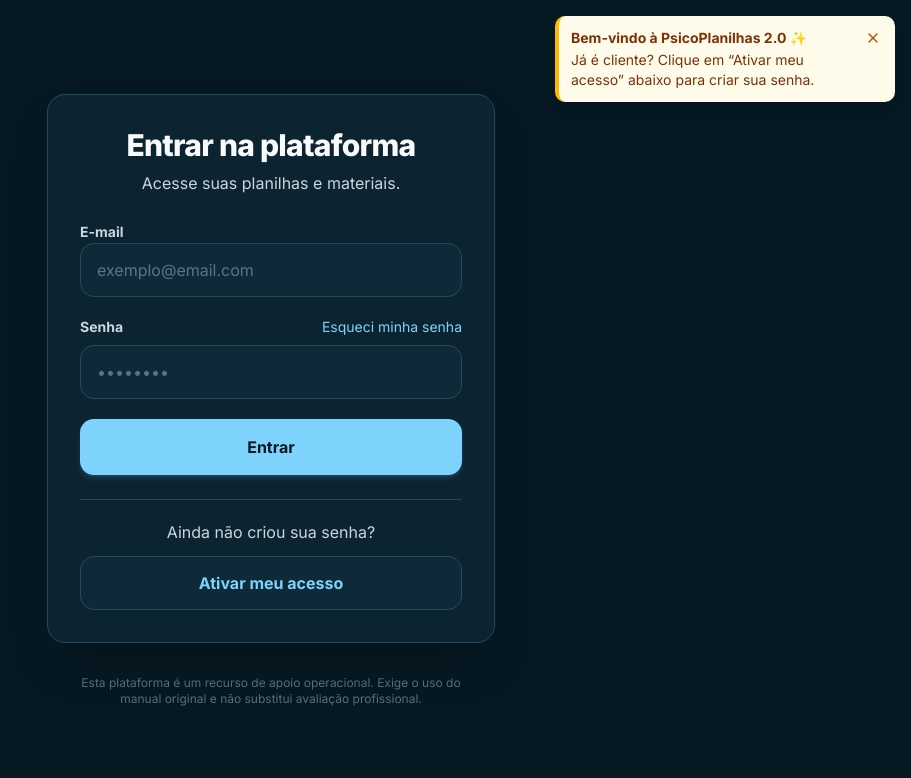
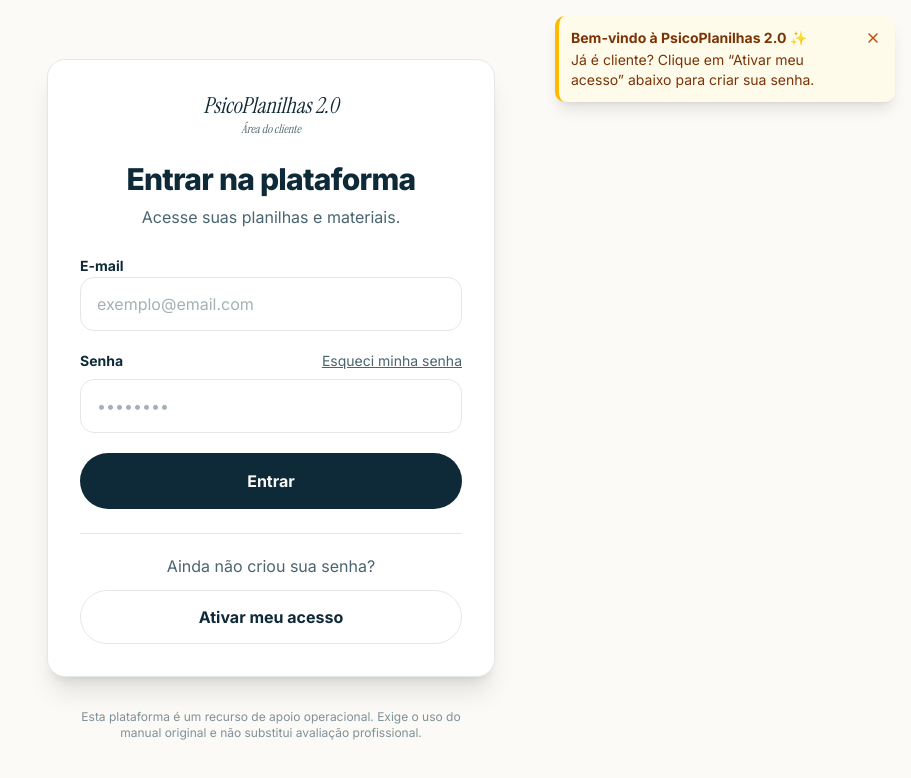
Before and after one commit to Aleporto73/psico2, a Next.js app: page /login in a window 1280 px wide. Shown: the top 778 px of the page, without its empty margins (369-1280 px from the left). Built offline with nearby package versions, Linux system fonts and the light colour scheme; no server answers.

Commit message:
ui: alinha telas de acesso ao design do PsicoPlanilhas

```diff
--- a/src/app/definir-senha/page.tsx
+++ b/src/app/definir-senha/page.tsx
@@ -143,14 +143,20 @@
   };
 
   return (
-    <div className="flex min-h-screen flex-col items-center justify-center p-6 bg-[#061923] text-[#F8FAFC]">
-      <div className="w-full max-w-md p-8 space-y-6 bg-[#0B2430] backdrop-blur-md rounded-2xl shadow-2xl border border-[#1F4D5C]">
+    <div className="flex min-h-screen flex-col items-center justify-center p-6 bg-pp-canvas text-pp-ink">
+      <div className="w-full max-w-md p-8 space-y-6 bg-white rounded-2xl shadow-xl border border-pp-hairline">
+
+        {/* Marca tipográfica — igual /app/layout */}
+        <div className="text-center">
+          <p className="font-serif italic text-[22px] leading-tight text-pp-ink">PsicoPlanilhas 2.0</p>
+          <p className="font-serif italic text-xs text-pp-ink-soft mt-0.5">Área do cliente</p>
+        </div>
 
         {/* Loading state */}
         {checking && (
           <div className="text-center py-8 space-y-4">
-            <div className="w-8 h-8 border-3 border-[#1F4D5C] border-t-[#7DD3FC] rounded-full animate-spin mx-auto" />
-            <p className="text-[#CBD5E1] text-base">Verificando seu link...</p>
+            <div className="w-8 h-8 border-3 border-pp-hairline border-t-pp-ink rounded-full animate-spin mx-auto" />
+            <p className="text-pp-ink-soft text-base">Verificando seu link...</p>
           </div>
         )}
 
@@ -158,19 +164,19 @@
         {!checking && linkExpired && (
           <div className="text-center py-4 space-y-6">
             <div className="space-y-3">
-              <div className="w-16 h-16 mx-auto rounded-full bg-[#FB7185]/10 border border-[#FB7185]/20 flex items-center justify-center">
-                <svg className="w-8 h-8 text-[#FB7185]" fill="none" stroke="currentColor" strokeWidth="1.5" viewBox="0 0 24 24">
+              <div className="w-16 h-16 mx-auto rounded-full bg-pp-danger/10 border border-pp-danger/20 flex items-center justify-center">
+                <svg className="w-8 h-8 text-pp-danger" fill="none" stroke="currentColor" strokeWidth="1.5" viewBox="0 0 24 24">
                   <path strokeLinecap="round" strokeLinejoin="round" d="M12 9v2m0 4h.01m-6.938 4h13.856c1.54 0 2.502-1.667 1.732-3L13.732 4c-.77-1.333-2.694-1.333-3.464 0L3.34 16c-.77 1.333.192 3 1.732 3z" />
                 </svg>
               </div>
-              <h1 className="text-2xl font-bold text-[#F8FAFC]">Link expirado</h1>
-              <p className="text-[#CBD5E1] text-base leading-relaxed">
+              <h1 className="text-2xl font-bold text-pp-ink">Link expirado</h1>
+              <p className="text-pp-ink-soft text-base leading-relaxed">
                 Esse link venceu. Solicite um novo link de ativação.
               </p>
             </div>
             <Link
               href="/ativar-acesso"
-              className="inline-block w-full py-4 text-center text-base font-bold bg-[#7DD3FC] text-[#061923] hover:bg-[#67E8F9] rounded-xl transition duration-200 shadow-md shadow-[#7DD3FC]/15"
+              className="inline-block w-full py-4 text-center text-base font-bold bg-pp-ink text-pp-canvas hover:bg-pp-ink-soft rounded-pill transition duration-200"
             >
               Receber novo link
             </Link>
@@ -182,65 +188,65 @@
           <>
             {/* Title */}
             <div className="space-y-2 text-center">
-              <h1 className="text-3xl font-extrabold tracking-tight text-[#F8FAFC]">
+              <h1 className="text-3xl font-extrabold tracking-tight text-pp-ink">
                 Crie sua senha
               </h1>
-              <p className="text-[#CBD5E1] text-base">
+              <p className="text-pp-ink-soft text-base">
                 Digite uma senha para acessar suas planilhas.
               </p>
             </div>
 
             {/* Error */}
             {errorMsg && (
-              <div className="p-4 text-base font-medium text-[#FB7185] bg-[#FB7185]/10 border border-[#FB7185]/20 rounded-xl text-center">
+              <div className="p-4 text-base font-medium text-pp-danger bg-pp-danger/10 border border-pp-danger/20 rounded-xl text-center">
                 {errorMsg}
               </div>
             )}
 
             {success ? (
-              <div className="p-6 text-center space-y-3 bg-[#34D399]/10 border border-[#34D399]/20 rounded-xl">
-                <div className="w-12 h-12 mx-auto rounded-full bg-[#34D399]/20 flex items-center justify-center">
-                  <svg className="w-6 h-6 text-[#34D399]" fill="none" stroke="currentColor" strokeWidth="2" viewBox="0 0 24 24">
+              <div className="p-6 text-center space-y-3 bg-pp-success/10 border border-pp-success/20 rounded-xl">
+                <div className="w-12 h-12 mx-auto rounded-full bg-pp-success/20 flex items-center justify-center">
+                  <svg className="w-6 h-6 text-pp-success" fill="none" stroke="currentColor" strokeWidth="2" viewBox="0 0 24 24">
                     <path strokeLinecap="round" strokeLinejoin="round" d="M5 13l4 4L19 7" />
                   </svg>
                 </div>
-                <p className="font-bold text-xl text-[#F8FAFC]">Senha criada!</p>
-                <p className="text-[#CBD5E1] text-sm">Entrando na plataforma...</p>
+                <p className="font-bold text-xl text-pp-ink">Senha criada!</p>
+                <p className="text-pp-ink-soft text-sm">Entrando na plataforma...</p>
               </div>
             ) : (
               <form onSubmit={handleSubmit} className="space-y-5">
                 <div className="space-y-2">
-                  <label className="text-sm font-bold text-[#CBD5E1]">Nova senha</label>
+                  <label className="text-sm font-bold text-pp-ink">Nova senha</label>
                   <input
                     type="password"
                     required
                     value={password}
                     onChange={(e) => setPassword(e.target.value)}
                     placeholder="Mínimo 6 caracteres"
-                    className="w-full px-4 py-3.5 bg-[#0E2A38] border border-[#1F4D5C] rounded-xl text-base text-[#F8FAFC] placeholder-[#94A3B8]/60 focus:outline-none focus:border-[#7DD3FC] focus:ring-1 focus:ring-[#7DD3FC] transition duration-200"
+                    className="w-full px-4 py-3.5 bg-white border border-pp-hairline rounded-xl text-base text-pp-ink placeholder-pp-ink-soft/50 focus:outline-none focus:border-pp-ink focus:ring-1 focus:ring-pp-ink transition duration-200"
                   />
                 </div>
 
                 <div className="space-y-2">
-                  <label className="text-sm font-bold text-[#CBD5E1]">Repita a senha</label>
+                  <label className="text-sm font-bold text-pp-ink">Repita a senha</label>
                   <input
                     type="password"
                     required
                     value={confirmPassword}
                     onChange={(e) => setConfirmPassword(e.target.value)}
                     placeholder="Digite novamente"
-                    className="w-full px-4 py-3.5 bg-[#0E2A38] border border-[#1F4D5C] rounded-xl text-base text-[#F8FAFC] placeholder-[#94A3B8]/60 focus:outline-none focus:border-[#7DD3FC] focus:ring-1 focus:ring-[#7DD3FC] transition duration-200"
+                    className="w-full px-4 py-3.5 bg-white border border-pp-hairline rounded-xl text-base text-pp-ink placeholder-pp-ink-soft/50 focus:outline-none focus:border-pp-ink focus:ring-1 focus:ring-pp-ink transition duration-200"
                   />
                 </div>
 
                 <button
                   type="submit"
                   disabled={loading}
-                  className="w-full py-4 text-base font-bold bg-[#7DD3FC] text-[#061923] hover:bg-[#67E8F9] disabled:bg-[#0E2A38] disabled:text-[#94A3B8] rounded-xl transition duration-200 shadow-md shadow-[#7DD3FC]/15 flex items-center justify-center gap-2"
+                  className="w-full py-4 text-base font-bold bg-pp-ink text-pp-canvas hover:bg-pp-ink-soft disabled:opacity-50 rounded-pill transition duration-200 flex items-center justify-center gap-2"
                 >
                   {loading ? (
                     <>
-                      <span className="w-5 h-5 border-2 border-[#061923]/30 border-t-[#061923] rounded-full animate-spin" />
+                      <span className="w-5 h-5 border-2 border-pp-canvas/30 border-t-pp-canvas rounded-full animate-spin" />
                       Salvando...
                     </>
                   ) : (
@@ -253,7 +259,7 @@
         )}
       </div>
 
-      <div className="mt-8 text-center text-xs text-[#94A3B8]/60 max-w-sm">
+      <div className="mt-8 text-center text-xs text-pp-ink-soft/70 max-w-sm">
         Esta plataforma é um recurso de apoio operacional. Exige o uso do manual original e não substitui avaliação profissional.
       </div>
     </div>
--- a/src/app/login/page.tsx
+++ b/src/app/login/page.tsx
@@ -111,7 +111,7 @@
   };
 
   return (
-    <div className="flex min-h-screen flex-col items-center justify-center p-6 bg-[#061923] text-[#F8FAFC]">
+    <div className="flex min-h-screen flex-col items-center justify-center p-6 bg-pp-canvas text-pp-ink">
 
       {/* Toast de boas-vindas para clientes legacy (migração v1 → v2). Mobile:
           faixa fina no topo; desktop: toast no canto superior direito. Dispensável
@@ -138,27 +138,33 @@
         </div>
       )}
 
-      <div className="w-full max-w-md p-8 space-y-6 bg-[#0B2430] backdrop-blur-md rounded-2xl shadow-2xl border border-[#1F4D5C]">
+      <div className="w-full max-w-md p-8 space-y-6 bg-white rounded-2xl shadow-xl border border-pp-hairline">
+
+        {/* Marca tipográfica — igual /app/layout */}
+        <div className="text-center">
+          <p className="font-serif italic text-[22px] leading-tight text-pp-ink">PsicoPlanilhas 2.0</p>
+          <p className="font-serif italic text-xs text-pp-ink-soft mt-0.5">Área do cliente</p>
+        </div>
 
         {/* Title */}
         <div className="space-y-2 text-center">
-          <h1 className="text-3xl font-extrabold tracking-tight text-[#F8FAFC]">
+          <h1 className="text-3xl font-extrabold tracking-tight text-pp-ink">
             Entrar na plataforma
           </h1>
-          <p className="text-[#CBD5E1] text-base">
+          <p className="text-pp-ink-soft text-base">
             Acesse suas planilhas e materiais.
           </p>
         </div>
 
         {/* Feedback Messages */}
         {errorMsg && (
-          <div className="p-4 text-base font-medium text-[#FB7185] bg-[#FB7185]/10 border border-[#FB7185]/20 rounded-xl text-center">
+          <div className="p-4 text-base font-medium text-pp-danger bg-pp-danger/10 border border-pp-danger/20 rounded-xl text-center">
             {errorMsg}
           </div>
         )}
 
         {infoMsg && (
-          <div className="p-4 text-base font-medium text-[#34D399] bg-[#34D399]/10 border border-[#34D399]/20 rounded-xl text-center">
+          <div className="p-4 text-base font-medium text-pp-success bg-pp-success/10 border border-pp-success/20 rounded-xl text-center">
             {infoMsg}
           </div>
         )}
@@ -166,21 +172,21 @@
         {/* Form */}
         <form onSubmit={handleLogin} className="space-y-5">
           <div className="space-y-2">
-            <label className="text-sm font-bold text-[#CBD5E1]">E-mail</label>
+            <label className="text-sm font-bold text-pp-ink">E-mail</label>
             <input
               type="email"
               required
               value={email}
               onChange={(e) => setEmail(e.target.value)}
               placeholder="exemplo@email.com"
-              className="w-full px-4 py-3.5 bg-[#0E2A38] border border-[#1F4D5C] rounded-xl text-base text-[#F8FAFC] placeholder-[#94A3B8]/60 focus:outline-none focus:border-[#7DD3FC] focus:ring-1 focus:ring-[#7DD3FC] transition duration-200"
+              className="w-full px-4 py-3.5 bg-white border border-pp-hairline rounded-xl text-base text-pp-ink placeholder-pp-ink-soft/50 focus:outline-none focus:border-pp-ink focus:ring-1 focus:ring-pp-ink transition duration-200"
             />
           </div>
 
           <div className="space-y-2">
             <div className="flex justify-between items-center">
-              <label className="text-sm font-bold text-[#CBD5E1]">Senha</label>
-              <Link href="/esqueci-senha" className="text-sm text-[#7DD3FC] hover:text-[#67E8F9] transition">
+              <label className="text-sm font-bold text-pp-ink">Senha</label>
+              <Link href="/esqueci-senha" className="text-sm text-pp-ink-soft underline hover:text-pp-ink transition">
                 Esqueci minha senha
               </Link>
             </div>
@@ -190,18 +196,18 @@
               value={password}
               onChange={(e) => setPassword(e.target.value)}
               placeholder="••••••••"
-              className="w-full px-4 py-3.5 bg-[#0E2A38] border border-[#1F4D5C] rounded-xl text-base text-[#F8FAFC] placeholder-[#94A3B8]/60 focus:outline-none focus:border-[#7DD3FC] focus:ring-1 focus:ring-[#7DD3FC] transition duration-200"
+              className="w-full px-4 py-3.5 bg-white border border-pp-hairline rounded-xl text-base text-pp-ink placeholder-pp-ink-soft/50 focus:outline-none focus:border-pp-ink focus:ring-1 focus:ring-pp-ink transition duration-200"
             />
           </div>
 
           <button
             type="submit"
             disabled={loading}
-            className="w-full py-4 text-base font-bold bg-[#7DD3FC] text-[#061923] hover:bg-[#67E8F9] disabled:bg-[#0E2A38] disabled:text-[#94A3B8] rounded-xl transition duration-200 shadow-md shadow-[#7DD3FC]/15 flex items-center justify-center gap-2"
+            className="w-full py-4 text-base font-bold bg-pp-ink text-pp-canvas hover:bg-pp-ink-soft disabled:opacity-50 rounded-pill transition duration-200 flex items-center justify-center gap-2"
           >
             {loading ? (
               <>
-                <span className="w-5 h-5 border-2 border-[#061923]/30 border-t-[#061923] rounded-full animate-spin" />
+                <span className="w-5 h-5 border-2 border-pp-canvas/30 border-t-pp-canvas rounded-full animate-spin" />
                 Entrando...
               </>
             ) : (
@@ -211,20 +217,20 @@
         </form>
 
         {/* Activation Block */}
-        <div className="border-t border-[#1F4D5C] pt-5 text-center space-y-3">
-          <p className="text-base text-[#CBD5E1]">
+        <div className="border-t border-pp-hairline pt-5 text-center space-y-3">
+          <p className="text-base text-pp-ink-soft">
             Ainda não criou sua senha?
           </p>
           <Link
             href="/ativar-acesso"
-            className="inline-block w-full py-3.5 text-base font-bold text-[#7DD3FC] bg-[#0E2A38] border border-[#1F4D5C] hover:border-[#7DD3FC] rounded-xl transition duration-200 text-center"
+            className="inline-block w-full py-3.5 text-base font-bold text-pp-ink bg-white border border-pp-hairline hover:border-pp-ink rounded-pill transition duration-200 text-center"
           >
             Ativar meu acesso
           </Link>
         </div>
       </div>
 
-      <div className="mt-8 text-center text-xs text-[#94A3B8]/60 max-w-sm">
+      <div className="mt-8 text-center text-xs text-pp-ink-soft/70 max-w-sm">
         Esta plataforma é um recurso de apoio operacional. Exige o uso do manual original e não substitui avaliação profissional.
       </div>
     </div>
@@ -234,10 +240,10 @@
 export default function LoginPage() {
   return (
     <Suspense fallback={
-      <div className="flex min-h-screen items-center justify-center bg-[#061923] text-[#F8FAFC]">
+      <div className="flex min-h-screen items-center justify-center bg-pp-canvas text-pp-ink">
         <div className="text-center space-y-3">
-          <div className="w-8 h-8 border-3 border-[#1F4D5C] border-t-[#7DD3FC] rounded-full animate-spin mx-auto" />
-          <p className="text-[#CBD5E1]">Carregando...</p>
+          <div className="w-8 h-8 border-3 border-pp-hairline border-t-pp-ink rounded-full animate-spin mx-auto" />
+          <p className="text-pp-ink-soft">Carregando...</p>
         </div>
       </div>
     }>
```
Also changed, not shown: 1 other file (tests, documents, lock files or other folders).
